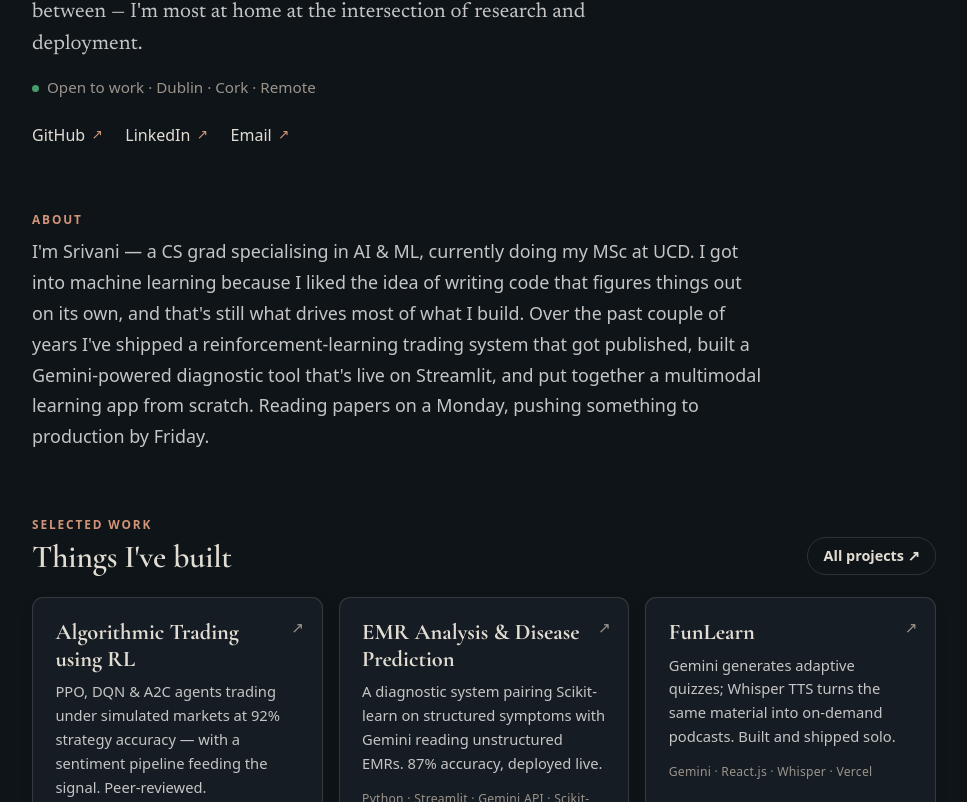
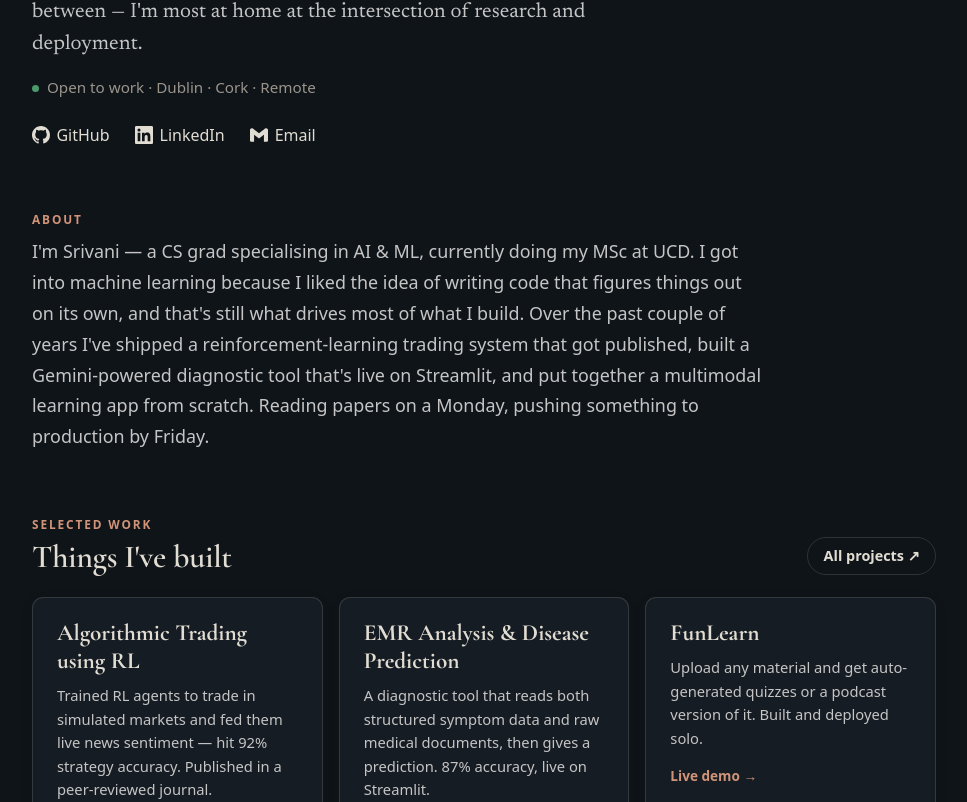
Before and after one commit to srivanik8/portfolio, a React (Vite) app: page / in a window 1280 px wide. Shown: the part 358-1160 px from the top of the page, without its empty margins (156-1123 px from the left). Built offline with nearby package versions, Linux system fonts and the light colour scheme; a web font is replaced by a local one.

Commit message:
changed layout for projects section

```diff
--- a/src/App.tsx
+++ b/src/App.tsx
@@ -1,76 +1,89 @@
 import { useState } from "react";
 
-// ── Types ──────────────────────────────────────────────────────────────────────
 type Page = "home" | "projects" | "skills" | "about";
 type Theme = "light" | "dark";
 
-// ── Theme tokens ───────────────────────────────────────────────────────────────
 const themes = {
   light: {
-    "--bg": "#f0ece0",
-    "--surface": "#ece7db",
-    "--surface-strong": "#e6e0d2",
-    "--fg": "#1a232c",
-    "--ink": "#0f1820",
-    "--muted": "#5a6472",
-    "--accent": "#9b4a3c",
-    "--accent-soft": "rgba(155,74,60,0.10)",
-    "--border": "rgba(15,24,32,0.16)",
-    "--border-soft": "rgba(15,24,32,0.09)",
+    "--bg": "#f0ece0", "--surface": "#ece7db", "--surface-strong": "#e6e0d2",
+    "--fg": "#1a232c", "--ink": "#0f1820", "--muted": "#5a6472",
+    "--accent": "#9b4a3c", "--accent-soft": "rgba(155,74,60,0.10)",
+    "--border": "rgba(15,24,32,0.16)", "--border-soft": "rgba(15,24,32,0.09)",
   },
   dark: {
-    "--bg": "#0f1419",
-    "--surface": "#161c23",
-    "--surface-strong": "#1c232c",
-    "--fg": "#c5c5c5",
-    "--ink": "#e2ddd3",
-    "--muted": "#9a948b",
-    "--accent": "#d19478",
-    "--accent-soft": "rgba(209,148,120,0.12)",
-    "--border": "rgba(212,207,197,0.16)",
-    "--border-soft": "rgba(212,207,197,0.09)",
+    "--bg": "#0f1419", "--surface": "#161c23", "--surface-strong": "#1c232c",
+    "--fg": "#c5c5c5", "--ink": "#e2ddd3", "--muted": "#9a948b",
+    "--accent": "#d19478", "--accent-soft": "rgba(209,148,120,0.12)",
+    "--border": "rgba(212,207,197,0.16)", "--border-soft": "rgba(212,207,197,0.09)",
   },
 } as const;
+
+// ── SVG Icons ──────────────────────────────────────────────────────────────────
+function GitHubIcon({ size = 18 }: { size?: number }) {
+  return (
+    <svg width={size} height={size} viewBox="0 0 24 24" fill="currentColor">
+      <path d="M12 0C5.37 0 0 5.37 0 12c0 5.31 3.435 9.795 8.205 11.385.6.105.825-.255.825-.57 0-.285-.015-1.23-.015-2.235-3.015.555-3.795-.735-4.035-1.41-.135-.345-.72-1.41-1.23-1.695-.42-.225-1.02-.78-.015-.795.945-.015 1.62.87 1.845 1.23 1.08 1.815 2.805 1.305 3.495.99.105-.78.42-1.305.765-1.605-2.67-.3-5.46-1.335-5.46-5.925 0-1.305.465-2.385 1.23-3.225-.12-.3-.54-1.53.12-3.18 0 0 1.005-.315 3.3 1.23.96-.27 1.98-.405 3-.405s2.04.135 3 .405c2.295-1.56 3.3-1.23 3.3-1.23.66 1.65.24 2.88.12 3.18.765.84 1.23 1.905 1.23 3.225 0 4.605-2.805 5.625-5.475 5.925.435.375.81 1.095.81 2.22 0 1.605-.015 2.895-.015 3.3 0 .315.225.69.825.57A12.02 12.02 0 0 0 24 12c0-6.63-5.37-12-12-12z" />
+    </svg>
+  );
+}
+
+function LinkedInIcon({ size = 18 }: { size?: number }) {
+  return (
+    <svg width={size} height={size} viewBox="0 0 24 24" fill="currentColor">
+      <path d="M20.447 20.452h-3.554v-5.569c0-1.328-.027-3.037-1.852-3.037-1.853 0-2.136 1.445-2.136 2.939v5.667H9.351V9h3.414v1.561h.046c.477-.9 1.637-1.85 3.37-1.85 3.601 0 4.267 2.37 4.267 5.455v6.286zM5.337 7.433a2.062 2.062 0 0 1-2.063-2.065 2.064 2.064 0 1 1 2.063 2.065zm1.782 13.019H3.555V9h3.564v11.452zM22.225 0H1.771C.792 0 0 .774 0 1.729v20.542C0 23.227.792 24 1.771 24h20.451C23.2 24 24 23.227 24 22.271V1.729C24 .774 23.2 0 22.222 0h.003z" />
+    </svg>
+  );
+}
+
+function GmailIcon({ size = 18 }: { size?: number }) {
+  return (
+    <svg width={size} height={size} viewBox="0 0 24 24" fill="currentColor">
+      <path d="M24 5.457v13.909c0 .904-.732 1.636-1.636 1.636h-3.819V11.73L12 16.64l-6.545-4.91v9.273H1.636A1.636 1.636 0 0 1 0 19.366V5.457c0-2.023 2.309-3.178 3.927-1.964L5.455 4.64 12 9.548l6.545-4.91 1.528-1.145C21.69 2.28 24 3.434 24 5.457z" />
+    </svg>
+  );
+}
+
+function SocialIcon({ label, size }: { label: string; size?: number }) {
+  if (label === "GitHub") return <GitHubIcon size={size} />;
+  if (label === "LinkedIn") return <LinkedInIcon size={size} />;
+  if (label === "Email") return <GmailIcon size={size} />;
+  return null;
+}
 
 // ── Data ───────────────────────────────────────────────────────────────────────
 const projects = [
   {
     name: "Algorithmic Trading using RL",
     stack: ["PyTorch", "Gymnasium", "Transformers", "NLTK", "Pandas"],
-    short: "PPO, DQN & A2C agents trading under simulated markets at 92% strategy accuracy — with a sentiment pipeline feeding the signal. Peer-reviewed.",
-    description: "Trained PPO, DQN and A2C agents to trade under simulated market conditions, reaching 92% strategy accuracy. Built a sentiment pipeline on top — Transformers and NLTK reading financial news to feed signal into the agents' decisions. Published in a peer-reviewed journal.",
+    desc: "Trained RL agents to trade in simulated markets and fed them live news sentiment — hit 92% strategy accuracy. Published in a peer-reviewed journal.",
     linkLabel: "Read the paper",
     url: "https://ijsrem.com/download/algorithmic-trading-using-machine-learning",
   },
   {
     name: "EMR Analysis & Disease Prediction",
     stack: ["Python", "Streamlit", "Gemini API", "Scikit-learn"],
-    short: "A diagnostic system pairing Scikit-learn on structured symptoms with Gemini reading unstructured EMRs. 87% accuracy, deployed live.",
-    description: "End-to-end diagnostic system: Scikit-learn on structured symptom data, Gemini reading unstructured EMRs and lab reports. RAG-style reasoning that maps free-text medical documents to structured outputs. 87% classification accuracy, deployed live.",
+    desc: "A diagnostic tool that reads both structured symptom data and raw medical documents, then gives a prediction. 87% accuracy, live on Streamlit.",
     linkLabel: "View on GitHub",
     url: "https://github.com/srivanik8/disease_prediction",
   },
   {
     name: "FunLearn",
     stack: ["Gemini", "React.js", "Whisper", "Vercel"],
-    short: "Gemini generates adaptive quizzes; Whisper TTS turns the same material into on-demand podcasts. Built and shipped solo.",
-    description: "Gemini generates adaptive quizzes from source material; Whisper TTS converts the same content into on-demand podcasts. Built and shipped solo, concept through deployment.",
+    desc: "Upload any material and get auto-generated quizzes or a podcast version of it. Built and deployed solo.",
     linkLabel: "Live demo",
     url: "https://fun-learn-nine.vercel.app",
   },
   {
     name: "QuickQuery",
     stack: ["MERN", "LangChain.js", "Gemini", "MongoDB"],
-    short: "Plain English into correct MongoDB queries in Python or JS, orchestrated by LangChain.js — plus a saved-query library.",
-    description: "MongoDB query assistant that converts plain English into correct queries in Python or JavaScript. LangChain.js orchestrates Gemini under the hood. Includes QuickSnippet — a saved-query library for revisiting generated queries.",
+    desc: "Type what you want in plain English and get the right MongoDB query back in Python or JS. Also saves your past queries.",
     linkLabel: "View on GitHub",
     url: "https://github.com/srivanik8/QuickQuery",
   },
   {
     name: "Vishayamitra",
     stack: ["Python", "Streamlit", "PandasAI"],
-    short: "A conversational data assistant — Streamlit front end, PandasAI natural-language querying over tabular data. Built as a team.",
-    description: "Conversational data assistant built as a team — Streamlit front end, PandasAI-driven natural language querying over tabular data. Contributed to the data-querying and bot logic.",
+    desc: "A chat interface for querying tabular data in plain language using PandasAI. Built as part of a team.",
     linkLabel: "View on GitHub",
     url: "https://github.com/srivanik8/vishayamitra",
   },
@@ -138,45 +151,47 @@ const socials = [
   { label: "Email", url: "mailto:imkondasrivani@gmail.com" },
 ];
 
+// ── SocialLink ─────────────────────────────────────────────────────────────────
+function SocialLink({ s, iconSize = 18 }: { s: typeof socials[0]; iconSize?: number }) {
+  const [hov, setHov] = useState(false);
+  return (
+    <a href={s.url} target="_blank" rel="noopener noreferrer"
+      onMouseEnter={() => setHov(true)}
+      onMouseLeave={() => setHov(false)}
+      style={{ display: "inline-flex", alignItems: "center", gap: "0.4rem", fontFamily: "'Satoshi', system-ui, sans-serif", fontSize: "1rem", color: hov ? "var(--accent)" : "var(--ink)", textDecoration: "none", transition: "color 160ms ease" }}>
+      <SocialIcon label={s.label} size={iconSize} />
+      {s.label}
+    </a>
+  );
+}
+
 // ── ProjectCard ────────────────────────────────────────────────────────────────
-function ProjectCard({ p, full = false }: { p: typeof projects[0]; full?: boolean }) {
+function ProjectCard({ p }: { p: typeof projects[0] }) {
   const [hovered, setHovered] = useState(false);
   return (
-    <a
-      href={p.url}
-      target="_blank"
-      rel="noopener noreferrer"
+    <a href={p.url} target="_blank" rel="noopener noreferrer"
       onMouseEnter={() => setHovered(true)}
       onMouseLeave={() => setHovered(false)}
       style={{
-        position: "relative",
-        display: "flex",
-        flexDirection: "column",
-        gap: "0.5rem",
-        padding: full ? "1.4rem 1.5rem 1.5rem" : "1.3rem 1.4rem 1.4rem",
-        border: "1px solid var(--border)",
-        borderRadius: "0.7rem",
-        background: "var(--surface)",
-        color: "var(--ink)",
-        textDecoration: "none",
+        display: "flex", flexDirection: "column", gap: "0.5rem",
+        padding: "1.4rem 1.5rem 1.5rem",
+        border: "1px solid var(--border)", borderRadius: "0.7rem",
+        background: "var(--surface)", color: "var(--ink)", textDecoration: "none",
         boxShadow: hovered ? "0 14px 40px rgba(0,0,0,0.13)" : "0 4px 16px rgba(0,0,0,0.05)",
         transform: hovered ? "translateY(-4px)" : "translateY(0)",
         borderColor: hovered ? "var(--accent)" : "var(--border)",
         transition: "transform 240ms cubic-bezier(0.34,1.56,0.64,1), box-shadow 240ms ease, border-color 200ms ease",
-      }}
-    >
-      <span style={{ position: "absolute", top: full ? "1.2rem" : "1.1rem", right: full ? "1.2rem" : "1.1rem", fontSize: "0.95rem", color: "var(--muted)" }}>↗</span>
-      <h3 style={{ margin: 0, paddingRight: "1.2rem", fontFamily: "'Cormorant Garamond', Georgia, serif", fontSize: full ? "1.5rem" : "1.4rem", fontWeight: 700, lineHeight: 1.2, color: "var(--ink)" }}>{p.name}</h3>
-      <p style={{ margin: full ? "0.15rem 0 0" : 0, fontFamily: "'Satoshi', system-ui, sans-serif", fontSize: "0.92rem", lineHeight: 1.62, color: "var(--fg)" }}>{full ? p.description : p.short}</p>
-      {full && <p style={{ margin: "0.65rem 0 0", fontFamily: "'Satoshi', system-ui, sans-serif", fontSize: "0.85rem", fontWeight: 600, color: "var(--accent)" }}>{p.linkLabel} →</p>}
-      <p style={{ margin: full ? "0.55rem 0 0" : "0.4rem 0 0", fontFamily: "'Satoshi', system-ui, sans-serif", fontSize: "0.76rem", letterSpacing: "0.02em", color: "var(--muted)" }}>{p.stack.join("  ·  ")}</p>
+      }}>
+      <h3 style={{ margin: 0, fontFamily: "'Cormorant Garamond', Georgia, serif", fontSize: "1.45rem", fontWeight: 700, lineHeight: 1.2, color: "var(--ink)" }}>{p.name}</h3>
+      <p style={{ margin: 0, fontFamily: "'Satoshi', system-ui, sans-serif", fontSize: "0.92rem", lineHeight: 1.6, color: "var(--fg)" }}>{p.desc}</p>
+      <p style={{ margin: "0.5rem 0 0", fontFamily: "'Satoshi', system-ui, sans-serif", fontSize: "0.85rem", fontWeight: 600, color: "var(--accent)" }}>{p.linkLabel} →</p>
+      <p style={{ margin: "0.3rem 0 0", fontFamily: "'Satoshi', system-ui, sans-serif", fontSize: "0.76rem", letterSpacing: "0.02em", color: "var(--muted)" }}>{p.stack.join("  ·  ")}</p>
     </a>
   );
 }
 
 // ── Home page ──────────────────────────────────────────────────────────────────
 function HomePage({ go }: { go: (p: Page) => void }) {
-  const [linkHover, setLinkHover] = useState<string | null>(null);
   const [pillHover, setPillHover] = useState(false);
   return (
     <div>
@@ -187,26 +202,19 @@ function HomePage({ go }: { go: (p: Page) => void }) {
         <h1 style={{ margin: 0, fontFamily: "'Cormorant Garamond', Georgia, serif", fontSize: "clamp(2.8rem, 6vw, 4.2rem)", fontWeight: 600, lineHeight: 1.02, letterSpacing: "-0.015em", color: "var(--ink)" }}>
           I build systems that learn from noisy data.
         </h1>
-        <p style={{ margin: "1.4rem 0 0", maxWidth: "40rem", fontFamily: "'Newsreader', Georgia, serif", fontSize: "1.3rem", fontWeight: 400, lineHeight: 1.5, color: "var(--fg)" }}>
+        <p style={{ margin: "1.4rem 0 0", maxWidth: "40rem", fontFamily: "'Newsreader', Georgia, serif", fontSize: "1.3rem", lineHeight: 1.5, color: "var(--fg)" }}>
           Trading agents, diagnostic pipelines, and the GenAI plumbing in between — I'm most at home at the intersection of research and deployment.
         </p>
         <p style={{ margin: "1rem 0 0", fontFamily: "'Satoshi', system-ui, sans-serif", fontSize: "0.95rem", color: "var(--muted)" }}>
           <span style={{ display: "inline-block", width: 7, height: 7, borderRadius: "9999px", background: "#4a9b6a", marginRight: 8, verticalAlign: "middle" }} />
           Open to work · Dublin · Cork · Remote
         </p>
-        <div style={{ display: "flex", flexWrap: "wrap", gap: "0.5rem 1.4rem", paddingTop: "1.5rem" }}>
-          {socials.map((s) => (
-            <a key={s.label} href={s.url} target="_blank" rel="noopener noreferrer"
-              onMouseEnter={() => setLinkHover(s.label)}
-              onMouseLeave={() => setLinkHover(null)}
-              style={{ display: "inline-flex", alignItems: "center", gap: "0.4rem", fontFamily: "'Satoshi', system-ui, sans-serif", fontSize: "1rem", color: linkHover === s.label ? "var(--accent)" : "var(--ink)", textDecoration: "none", transition: "color 160ms ease" }}>
-              {s.label}<span style={{ fontSize: "0.85rem", color: "var(--accent)" }}>↗</span>
-            </a>
-          ))}
+        <div style={{ display: "flex", flexWrap: "wrap", gap: "0.5rem 1.6rem", paddingTop: "1.5rem" }}>
+          {socials.map((s) => <SocialLink key={s.label} s={s} />)}
         </div>
       </header>
 
-      {/* About */}
+      {/* About blurb */}
       <section style={{ paddingTop: "4rem" }}>
         <p style={{ margin: "0 0 0.5rem", fontFamily: "'Satoshi', system-ui, sans-serif", fontSize: "0.74rem", fontWeight: 700, letterSpacing: "0.16em", textTransform: "uppercase", color: "var(--accent)" }}>About</p>
         <p style={{ margin: 0, maxWidth: "46rem", fontFamily: "'Satoshi', system-ui, sans-serif", fontSize: "1.12rem", lineHeight: 1.72, color: "var(--fg)" }}>
@@ -224,11 +232,12 @@ function HomePage({ go }: { go: (p: Page) => void }) {
           <button onClick={() => go("projects")}
             onMouseEnter={() => setPillHover(true)}
             onMouseLeave={() => setPillHover(false)}
-            style={{ display: "inline-flex", alignItems: "center", gap: "0.4rem", cursor: "pointer", border: "1px solid var(--border)", borderRadius: "9999px", background: pillHover ? "var(--accent-soft)" : "none", borderColor: pillHover ? "var(--accent)" : "var(--border)", color: "var(--ink)", padding: "0.45rem 0.95rem", fontFamily: "'Satoshi', system-ui, sans-serif", fontSize: "0.9rem", fontWeight: 600, transition: "background-color 160ms ease, border-color 160ms ease", whiteSpace: "nowrap" }}>
+            style={{ display: "inline-flex", alignItems: "center", gap: "0.4rem", cursor: "pointer", border: "1px solid", borderRadius: "9999px", background: pillHover ? "var(--accent-soft)" : "none", borderColor: pillHover ? "var(--accent)" : "var(--border)", color: "var(--ink)", padding: "0.45rem 0.95rem", fontFamily: "'Satoshi', system-ui, sans-serif", fontSize: "0.9rem", fontWeight: 600, transition: "background-color 160ms ease, border-color 160ms ease", whiteSpace: "nowrap" }}>
             All projects ↗
           </button>
         </div>
-        <div style={{ display: "grid", gridTemplateColumns: "repeat(auto-fill, minmax(270px, 1fr))", gap: "1rem" }}>
+        {/* 3 featured cards in a fixed 3-col grid */}
+        <div style={{ display: "grid", gridTemplateColumns: "repeat(3, 1fr)", gap: "1rem" }}>
           {projects.slice(0, 3).map((p) => <ProjectCard key={p.name} p={p} />)}
         </div>
       </section>
@@ -236,7 +245,7 @@ function HomePage({ go }: { go: (p: Page) => void }) {
   );
 }
 
-// ── Projects page ──────────────────────────────────────────────────────────────
+// ── Projects page — 2-col then 3-col rows ──────────────────────────────────────
 function ProjectsPage() {
   return (
     <div>
@@ -247,8 +256,14 @@ function ProjectsPage() {
           From a published RL trading system to a live diagnostic tool — the through-line is turning models into things people can actually use.
         </p>
       </header>
-      <div style={{ display: "grid", gridTemplateColumns: "repeat(auto-fill, minmax(280px, 1fr))", gap: "1rem" }}>
-        {projects.map((p) => <ProjectCard key={p.name} p={p} full />)}
+
+      {/* Row 1: 2 cards */}
+      <div style={{ display: "grid", gridTemplateColumns: "repeat(2, 1fr)", gap: "1rem", marginBottom: "1rem" }}>
+        {projects.slice(0, 2).map((p) => <ProjectCard key={p.name} p={p} />)}
+      </div>
+      {/* Row 2: 3 cards */}
+      <div style={{ display: "grid", gridTemplateColumns: "repeat(3, 1fr)", gap: "1rem" }}>
+        {projects.slice(2, 5).map((p) => <ProjectCard key={p.name} p={p} />)}
       </div>
     </div>
   );
@@ -304,7 +319,6 @@ function SkillsPage() {
 
 // ── About page ─────────────────────────────────────────────────────────────────
 function AboutPage() {
-  const [linkHover, setLinkHover] = useState<string | null>(null);
   return (
     <div>
       <header style={{ maxWidth: "44rem", marginBottom: "2.4rem" }}>
@@ -315,7 +329,6 @@ function AboutPage() {
         </p>
       </header>
 
-      {/* Experience */}
       <section style={{ marginBottom: "3rem" }}>
         <h2 style={{ margin: "0 0 1.4rem", fontFamily: "'Cormorant Garamond', Georgia, serif", fontSize: "1.7rem", fontWeight: 600, color: "var(--ink)" }}>Experience</h2>
         <div style={{ display: "flex", flexDirection: "column", gap: "2rem" }}>
@@ -336,7 +349,6 @@ function AboutPage() {
         </div>
       </section>
 
-      {/* Education */}
       <section style={{ marginBottom: "3rem" }}>
         <h2 style={{ margin: "0 0 1.4rem", fontFamily: "'Cormorant Garamond', Georgia, serif", fontSize: "1.7rem", fontWeight: 600, color: "var(--ink)" }}>Education</h2>
         <div style={{ display: "flex", flexDirection: "column", gap: "1.4rem" }}>
@@ -353,19 +365,11 @@ function AboutPage() {
         </div>
       </section>
 
-      {/* Contact card */}
       <section style={{ border: "1px solid var(--border)", borderRadius: "0.8rem", background: "var(--surface)", padding: "1.8rem 2rem" }}>
         <p style={{ margin: "0 0 0.4rem", fontFamily: "'Satoshi', system-ui, sans-serif", fontSize: "0.74rem", fontWeight: 700, letterSpacing: "0.16em", textTransform: "uppercase", color: "var(--accent)" }}>Get in touch</p>
         <h2 style={{ margin: "0 0 1rem", fontFamily: "'Cormorant Garamond', Georgia, serif", fontSize: "1.7rem", fontWeight: 600, color: "var(--ink)" }}>Let's build something.</h2>
-        <div style={{ display: "flex", flexWrap: "wrap", gap: "0.5rem 1.4rem" }}>
-          {socials.map((s) => (
-            <a key={s.label} href={s.url} target="_blank" rel="noopener noreferrer"
-              onMouseEnter={() => setLinkHover(s.label)}
-              onMouseLeave={() => setLinkHover(null)}
-              style={{ display: "inline-flex", alignItems: "center", gap: "0.4rem", fontFamily: "'Satoshi', system-ui, sans-serif", fontSize: "1rem", color: linkHover === s.label ? "var(--accent)" : "var(--ink)", textDecoration: "none", transition: "color 160ms ease" }}>
-              {s.label}<span style={{ fontSize: "0.85rem", color: "var(--accent)" }}>↗</span>
-            </a>
-          ))}
+        <div style={{ display: "flex", flexWrap: "wrap", gap: "0.5rem 1.6rem" }}>
+          {socials.map((s) => <SocialLink key={s.label} s={s} />)}
         </div>
       </section>
     </div>
@@ -382,7 +386,6 @@ function Nav({ page, go, theme, toggleTheme }: { page: Page; go: (p: Page) => vo
   ];
   const [hoveredNav, setHoveredNav] = useState<string | null>(null);
   const [toggleHov, setToggleHov] = useState(false);
-
   return (
     <>
       <nav style={{ display: "flex", alignItems: "center", justifyContent: "space-between", gap: "1rem", padding: "1.7rem 0 0.4rem", flexWrap: "wrap" }}>
@@ -418,17 +421,11 @@ export default function App() {
   const [page, setPage] = useState<Page>("home");
   const [theme, setTheme] = useState<Theme>("dark");
 
-  const go = (p: Page) => {
-    setPage(p);
-    window.scrollTo(0, 0);
-  };
+  const go = (p: Page) => { setPage(p); window.scrollTo(0, 0); };
 
   const t = themes[theme];
   const rootStyle = {
-    ...t,
-    minHeight: "100vh",
-    background: "var(--bg)",
-    color: "var(--fg)",
+    ...t, minHeight: "100vh", background: "var(--bg)", color: "var(--fg)",
     fontFamily: "'Satoshi', system-ui, sans-serif",
     transition: "background-color 250ms ease, color 250ms ease",
   } as React.CSSProperties;
@@ -437,15 +434,13 @@ export default function App() {
     <div style={rootStyle}>
       <div style={{ width: "min(100%, 960px)", margin: "0 auto", padding: "0 28px 96px" }}>
         <Nav page={page} go={go} theme={theme} toggleTheme={() => setTheme(t => t === "light" ? "dark" : "light")} />
-
         {page === "home" && <HomePage go={go} />}
         {page === "projects" && <ProjectsPage />}
         {page === "skills" && <SkillsPage />}
         {page === "about" && <AboutPage />}
-
         <footer style={{ marginTop: "5rem", paddingTop: "1.6rem", borderTop: "1px solid var(--border-soft)", display: "flex", justifyContent: "space-between", gap: "1rem", flexWrap: "wrap" }}>
           <span style={{ fontFamily: "'Satoshi', system-ui, sans-serif", fontSize: "0.85rem", color: "var(--muted)" }}>Srivani Konda · Dublin, Ireland</span>
-          <span style={{ fontFamily: "'Satoshi', system-ui, sans-serif", fontSize: "0.85rem", color: "var(--muted)" }}>© 2026 · Designed with care</span>
+          <span style={{ fontFamily: "'Satoshi', system-ui, sans-serif", fontSize: "0.85rem", color: "var(--muted)" }}>© 2026</span>
         </footer>
       </div>
     </div>
```
